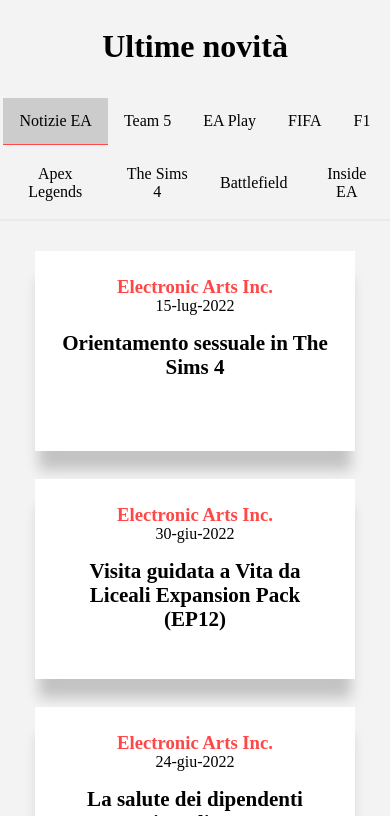
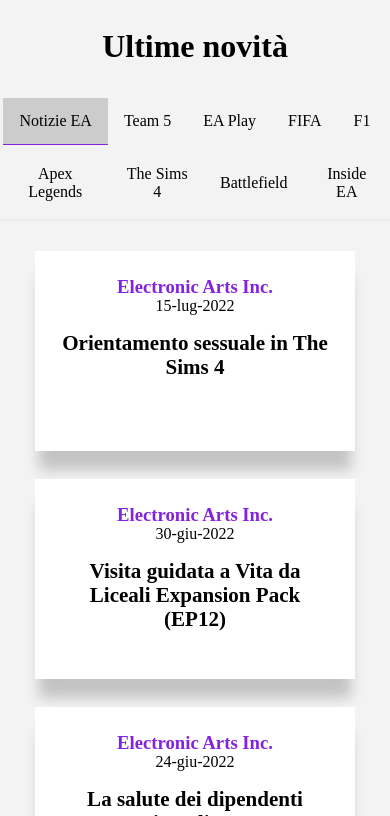
Before and after one commit to Ludovico2300/ea-react, a React (Create React App) app: page / in a window 390 px wide. Shown: the part 2968-3784 px from the top of the page. Built offline with nearby package versions, Linux system fonts and the light colour scheme; a web font is replaced by a local one.

Commit message:
add:primarycolor

```diff
--- a/src/style/main.css
+++ b/src/style/main.css
@@ -635,7 +635,7 @@
 }
 #content-section .tab-bar-content button.active {
   background-color: #ccc;
-  border-bottom: 2px solid #ff4747;
+  border-bottom: 2px solid #8423de;
 }
 #content-section .tabcontent {
   display: none;
@@ -698,7 +698,7 @@
   color: "$black-2";
 }
 #content-section .card-content-container .card-content .info-card-content-container .mark-date-content .mark {
-  color: #ff4747;
+  color: #8423de;
   font-family: "ElectronicArtsDisplay-Bold";
 }
 #content-section .card-content-container .card-content .info-card-content-container .mark-date-content div,
@@ -812,7 +812,7 @@
     font-family: "ElectronicArtsDisplay-Bold";
   }
   #content-section .card-content-container .card-content .info-card-content-container .mark-date-content .mark {
-    color: #ff4747;
+    color: #8423de;
   }
   #content-section .card-content-container .card-content .info-card-content-container .mark-date-content div,
 #content-section .card-content-container .card-content .info-card-content-container .mark-date-content h2 {
@@ -895,7 +895,7 @@
   }
   #content-section .tab-bar-content button.active {
     background-color: #ccc;
-    border-bottom: 1px solid #ff4747;
+    border-bottom: 1px solid #8423de;
   }
   #content-section .tabcontent {
     display: none;
@@ -969,7 +969,7 @@
     font-family: "ElectronicArtsDisplay-Bold";
   }
   #content-section .card-content-container .card-content .info-card-content-container .mark-date-content .mark {
-    color: #ff4747;
+    color: #8423de;
   }
   #content-section .card-content-container .card-content .info-card-content-container .mark-date-content div,
 #content-section .card-content-container .card-content .info-card-content-container .mark-date-content h2 {
@@ -1077,7 +1077,7 @@
   color: #161616;
 }
 .footer #sub-footer-1 #sub-footer-link a:hover {
-  color: #ff4747;
+  color: #8423de;
 }
 .footer #sub-footer-1 #sub-footer-social {
   margin-right: 21%;
@@ -1358,7 +1358,7 @@
     line-height: 2;
   }
   .footer #sub-footer-1 #sub-footer-link a:hover {
-    color: #ff4747;
+    color: #8423de;
   }
   .footer #sub-footer-1 #sub-footer-social {
     margin: 0;
@@ -1653,7 +1653,7 @@
     line-height: 2;
   }
   .footer #sub-footer-1 #sub-footer-link a:hover {
-    color: #ff4747;
+    color: #8423de;
   }
   .footer #sub-footer-1 #sub-footer-social {
     margin: 0;
--- a/src/style/scss/content/_variables.scss
+++ b/src/style/scss/content/_variables.scss
@@ -1,6 +1,6 @@
 /* COLORS */
 
-$primary-color: #ff4747;
+$primary-color: /* #ff4747 */ #8423de;
 
 $black-1: #000000;
 $black-2: #161616;
```
Also changed, not shown: 1 other file (tests, documents, lock files or other folders).
